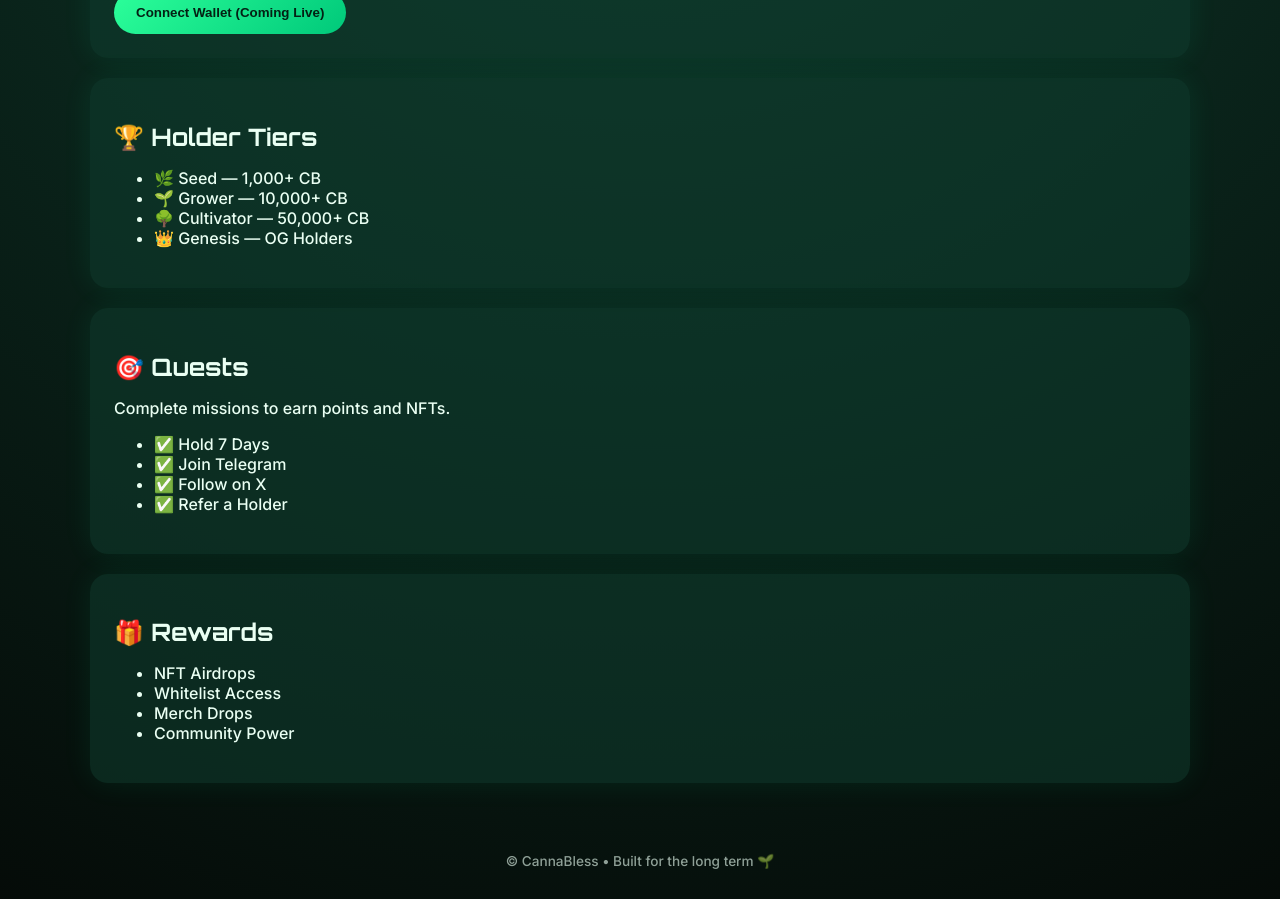
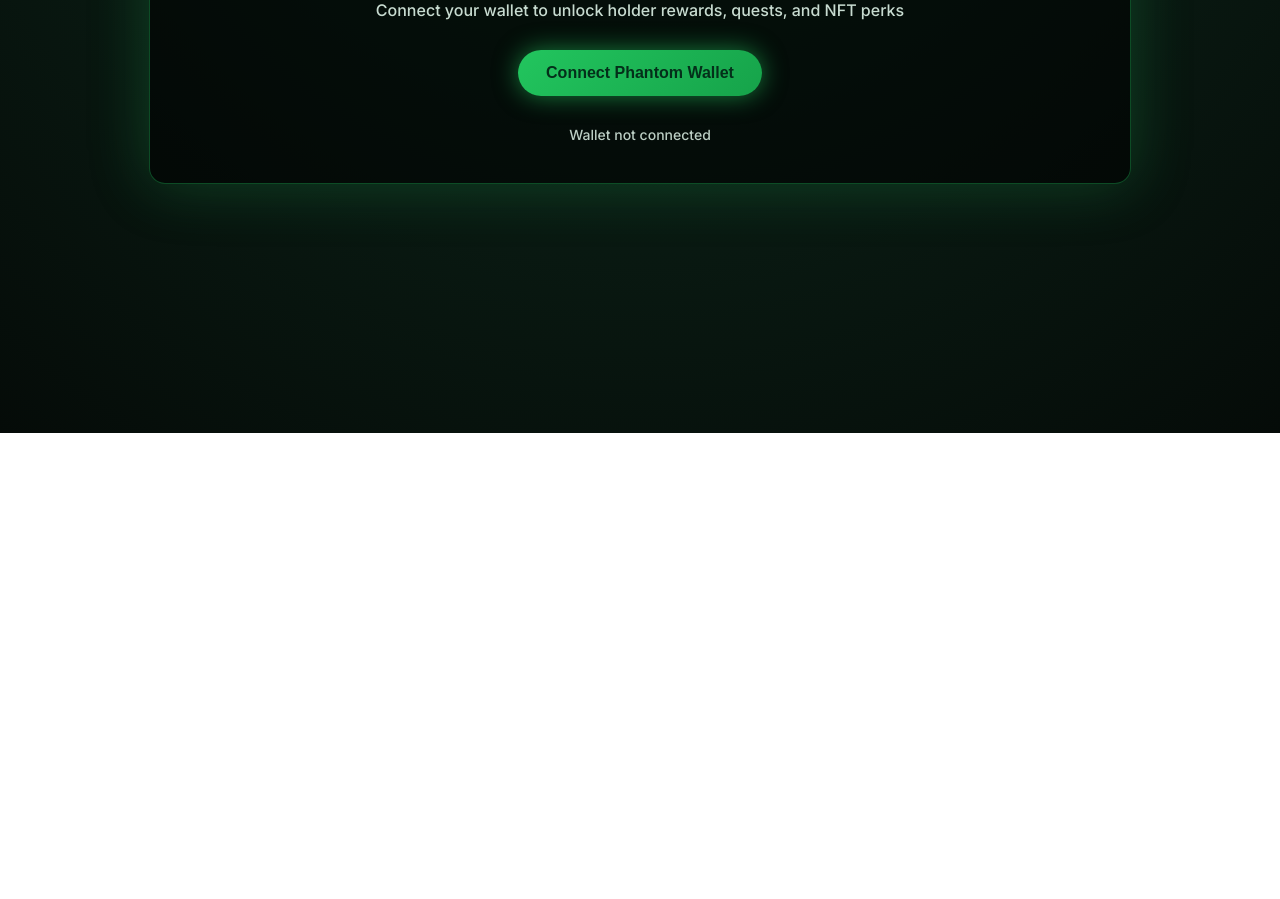
Before and after one commit to Cannabless/cannabless-quest-hub, a website: page index.html in a window 1280 px wide. Shown: the part 367-1266 px from the top of the page. After the commit the page ends 800 px from the top, so only its background shows below. Drawn offline with Linux system fonts and the light colour scheme.

Commit message:
Update index.html

```diff
--- a/index.html
+++ b/index.html
@@ -2,128 +2,168 @@
 <html lang="en">
 <head>
   <meta charset="UTF-8" />
-<title>CannaBless Rewards Hub</title>
-<meta name="viewport" content="width=device-width, initial-scale=1.0">
+  <title>CannaBless Quest Hub</title>
+
+  <!-- Fonts -->
+  <link href="https://fonts.googleapis.com/css2?family=Orbitron:wght@400;600&family=Inter:wght@300;500;700&display=swap" rel="stylesheet">
 
   <style>
-@import url('https://fonts.googleapis.com/css2?family=Orbitron:wght@400;700&family=Inter:wght@300;500;700&display=swap');
-
     body {
       margin: 0;
       min-height: 100vh;
-  background: radial-gradient(circle at top, #0f3d2e, #050b08);
+      background: radial-gradient(circle at top, #0f2d1f, #050b08);
       color: #eafff3;
       font-family: 'Inter', sans-serif;
+      display: flex;
+      justify-content: center;
+      align-items: center;
     }
 
-header {
-  padding: 40px 20px;
-  text-align: center;
+    .container {
+      width: 100%;
+      max-width: 900px;
+      background: rgba(0, 0, 0, 0.55);
+      border: 1px solid rgba(34, 197, 94, 0.35);
+      border-radius: 16px;
+      padding: 40px;
+      box-shadow: 0 0 60px rgba(34, 197, 94, 0.25);
     }
 
-header h1 {
+    h1 {
       font-family: 'Orbitron', sans-serif;
-  font-size: 2.6rem;
+      text-align: center;
+      color: #22c55e;
+      letter-spacing: 2px;
       margin-bottom: 10px;
     }
 
-header p {
+    p {
+      text-align: center;
       opacity: 0.85;
     }
 
-.container {
-  max-width: 1100px;
-  margin: auto;
-  padding: 20px;
+    .wallet-box {
+      display: flex;
+      justify-content: center;
+      margin: 30px 0;
+    }
+
+    button {
+      padding: 14px 28px;
+      font-size: 16px;
+      font-weight: 700;
+      border-radius: 999px;
+      border: none;
+      cursor: pointer;
+      background: linear-gradient(135deg, #22c55e, #16a34a);
+      color: #042f1a;
+      box-shadow: 0 0 25px rgba(34, 197, 94, 0.6);
+      transition: all 0.25s ease;
+    }
+
+    button:hover {
+      transform: scale(1.05);
+      box-shadow: 0 0 40px rgba(34, 197, 94, 0.9);
+    }
+
+    .status {
+      text-align: center;
+      margin-top: 20px;
+      font-size: 14px;
+      opacity: 0.8;
+    }
+
+    .dashboard {
+      margin-top: 40px;
+      display: none;
+      border-top: 1px solid rgba(34, 197, 94, 0.2);
+      padding-top: 30px;
     }
 
     .card {
-  background: rgba(15, 61, 46, 0.55);
-  border-radius: 18px;
-  padding: 24px;
+      background: rgba(0,0,0,0.4);
+      border: 1px solid rgba(34, 197, 94, 0.25);
+      border-radius: 12px;
+      padding: 20px;
       margin-bottom: 20px;
-  box-shadow: 0 0 30px rgba(0,255,160,0.08);
     }
 
-.card h2 {
-  font-family: 'Orbitron', sans-serif;
-  margin-bottom: 10px;
-}
-
-button {
-  background: linear-gradient(135deg, #2cff9a, #00c97a);
-  border: none;
-  color: #042014;
-  padding: 14px 22px;
-  border-radius: 30px;
-  font-weight: bold;
-  cursor: pointer;
-}
-
-button:hover {
-  opacity: 0.9;
-}
-
-footer {
-  text-align: center;
-  padding: 30px;
-  font-size: 0.85rem;
-  opacity: 0.6;
+    .card h3 {
+      margin-top: 0;
+      color: #22c55e;
     }
   </style>
 </head>
 
 <body>
 
-<header>
-  <h1>🌱 CannaBless Rewards Hub</h1>
-  <p>Hold. Grow. Earn. Legacy rewards for real believers.</p>
-</header>
+  <div class="container">
+    <h1>CannaBless Quest Hub</h1>
+    <p>Connect your wallet to unlock holder rewards, quests, and NFT perks</p>
 
-<div class="container">
+    <!-- 🔥 THIS IS THE BUTTON WITH THE ID -->
+    <div class="wallet-box">
+      <button id="connectWallet">Connect Phantom Wallet</button>
+    </div>
 
+    <div class="status" id="statusText">
+      Wallet not connected
+    </div>
+
+    <!-- Dashboard -->
+    <div class="dashboard" id="dashboard">
       <div class="card">
-    <h2>🔗 Wallet Connection</h2>
-    <p>Connect your Solana wallet to track rewards, quests, and NFTs.</p>
-    <button>Connect Wallet (Coming Live)</button>
+        <h3>Holder Status</h3>
+        <p id="holderStatus">Checking...</p>
       </div>
 
       <div class="card">
-    <h2>🏆 Holder Tiers</h2>
-    <ul>
-      <li>🌿 Seed — 1,000+ CB</li>
-      <li>🌱 Grower — 10,000+ CB</li>
-      <li>🌳 Cultivator — 50,000+ CB</li>
-      <li>👑 Genesis — OG Holders</li>
-    </ul>
+        <h3>Quest Progress</h3>
+        <p>Coming online 🚀</p>
       </div>
 
       <div class="card">
-    <h2>🎯 Quests</h2>
-    <p>Complete missions to earn points and NFTs.</p>
-    <ul>
-      <li>✅ Hold 7 Days</li>
-      <li>✅ Join Telegram</li>
-      <li>✅ Follow on X</li>
-      <li>✅ Refer a Holder</li>
-    </ul>
+        <h3>NFT Rewards</h3>
+        <p>Mint access pending 🌱</p>
+      </div>
+    </div>
   </div>
 
-  <div class="card">
-    <h2>🎁 Rewards</h2>
-    <ul>
-      <li>NFT Airdrops</li>
-      <li>Whitelist Access</li>
-      <li>Merch Drops</li>
-      <li>Community Power</li>
-    </ul>
-  </div>
+  <!-- 🔌 WALLET SCRIPT -->
+  <script>
+    const connectBtn = document.getElementById("connectWallet");
+    const statusText = document.getElementById("statusText");
+    const dashboard = document.getElementById("dashboard");
 
-</div>
+    async function connectWallet() {
+      if ("solana" in window) {
+        const provider = window.solana;
 
-<footer>
-  © CannaBless • Built for the long term 🌱
-</footer>
+        if (provider.isPhantom) {
+          try {
+            const resp = await provider.connect();
+            const wallet = resp.publicKey.toString();
+
+            connectBtn.innerText = wallet.slice(0, 4) + "..." + wallet.slice(-4);
+            connectBtn.style.background = "#22c55e";
+            statusText.innerText = "Wallet Connected";
+            dashboard.style.display = "block";
+
+            console.log("Connected wallet:", wallet);
+          } catch (err) {
+            console.error("Connection rejected", err);
+          }
+        } else {
+          window.open("https://phantom.app/", "_blank");
+        }
+      } else {
+        alert("Phantom Wallet not detected");
+        window.open("https://phantom.app/", "_blank");
+      }
+    }
+
+    connectBtn.addEventListener("click", connectWallet);
+  </script>
 
 </body>
 </html>
```
Lines whose indentation alone changed are shown as unchanged.
